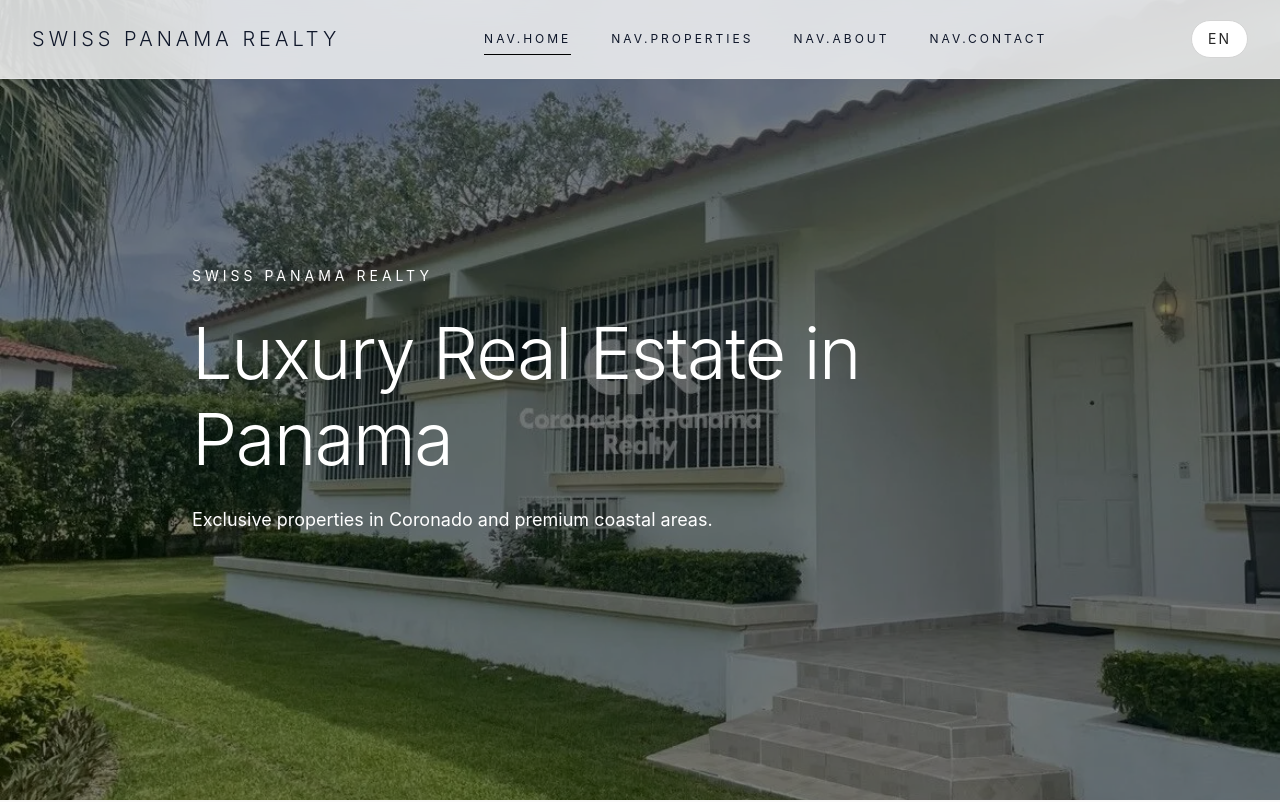
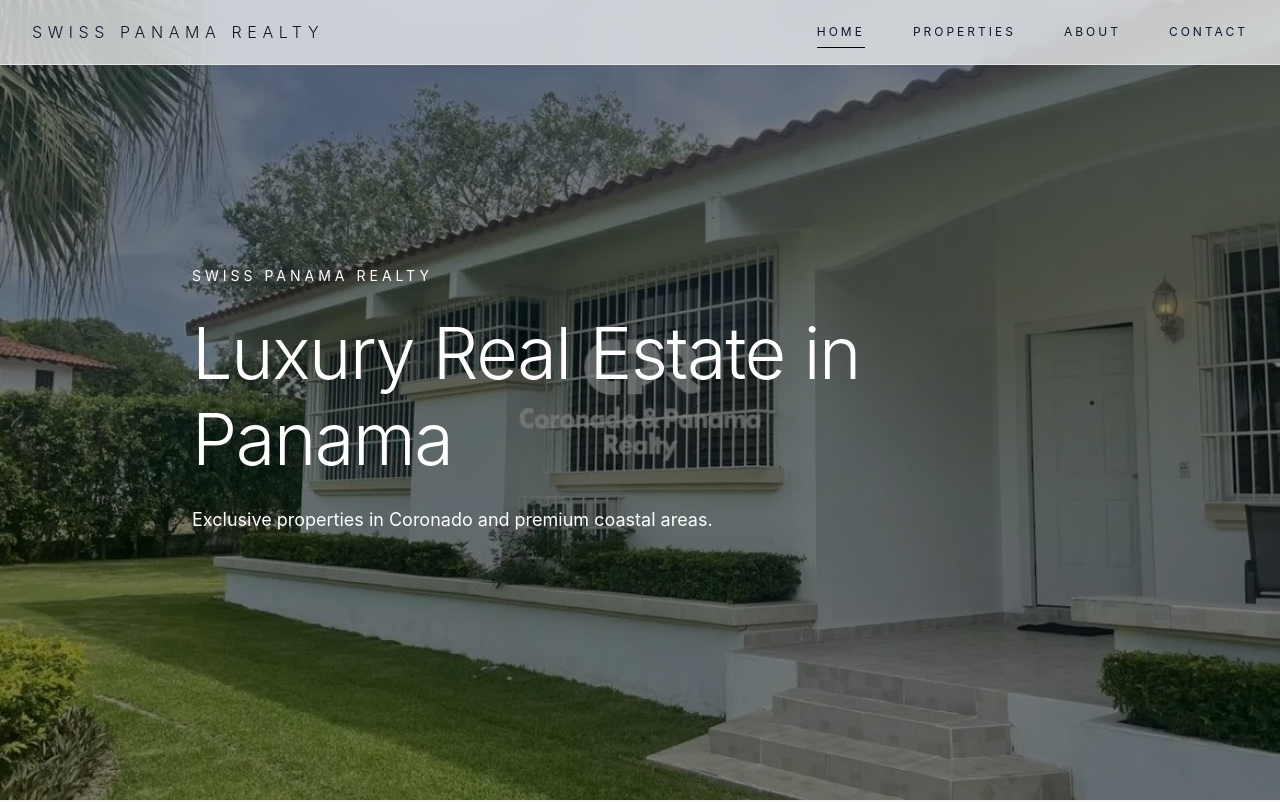
Before and after one commit to vixaontheblock/SwissRealty, a React (Vite) app: page / in a window 1280 px wide. Shown: the top 802 px of the page. Built offline with nearby package versions, Linux system fonts and the light colour scheme.

Commit message:
Archivos nuevos

```diff
--- a/src/components/layout/Navbar.jsx
+++ b/src/components/layout/Navbar.jsx
@@ -1,98 +1,94 @@
 import { Link, useLocation } from "react-router-dom";
 import { useState } from "react";
-import { useTranslation } from "react-i18next";
-import LanguageSwitcher from "./LanguageSwitcher";
 
 function Navbar() {
   const location = useLocation();
-  const { t } = useTranslation();
   const [open, setOpen] = useState(false);
 
   const isActive = (path) => location.pathname === path;
 
-  const navItems = [
-    { path: "/", label: t("nav.home") },
-    { path: "/properties", label: t("nav.properties") },
-    { path: "/about", label: t("nav.about") },
-    { path: "/contact", label: t("nav.contact") },
+  const links = [
+    { to: "/", label: "Home" },
+    { to: "/properties", label: "Properties" },
+    { to: "/about", label: "About" },
+    { to: "/contact", label: "Contact" },
   ];
 
   return (
-    <nav className="fixed top-0 left-0 w-full z-50 bg-white/80 backdrop-blur-xl border-b border-neutral-200">
-      <div className="max-w-7xl mx-auto px-6 md:px-8 py-4 md:py-5 flex items-center justify-between">
+    <>
+      {/* TOP BAR */}
+      <header className="fixed top-0 left-0 w-full z-50">
+        <div className="backdrop-blur-xl bg-white/70 border-b border-neutral-200">
+
+          <div className="max-w-7xl mx-auto px-6 md:px-8 py-5 flex items-center justify-between">
 
             {/* BRAND */}
             <Link
               to="/"
-          className="text-lg md:text-xl tracking-[0.2em] font-light uppercase"
+              className="text-sm md:text-base tracking-[0.35em] uppercase font-light"
             >
               Swiss Panama Realty
             </Link>
 
-        {/* DESKTOP NAV */}
-        <div className="hidden md:flex items-center gap-10 text-xs uppercase tracking-[3px]">
-          {navItems.map((item) => (
+            {/* DESKTOP LINKS */}
+            <div className="hidden md:flex gap-12 text-xs tracking-[0.25em] uppercase">
+              {links.map((link) => (
                 <Link
-              key={item.path}
-              to={item.path}
+                  key={link.to}
+                  to={link.to}
                   className={`relative transition ${
-                isActive(item.path)
-                  ? "text-neutral-900"
-                  : "text-neutral-500"
+                    isActive(link.to)
+                      ? "text-black"
+                      : "text-neutral-400 hover:text-black"
                   }`}
                 >
-              {item.label}
+                  {link.label}
 
                   <span
                     className={`absolute left-0 -bottom-2 h-[1px] bg-black transition-all ${
-                  isActive(item.path) ? "w-full" : "w-0"
+                      isActive(link.to) ? "w-full" : "w-0"
                     }`}
                   />
                 </Link>
               ))}
             </div>
 
-        {/* RIGHT SIDE */}
-        <div className="flex items-center gap-3">
-
-          {/* LANGUAGE (desktop + mobile) */}
-          <LanguageSwitcher />
-
             {/* MOBILE BUTTON */}
             <button
-            className="md:hidden flex flex-col gap-1"
               onClick={() => setOpen(!open)}
+              className="md:hidden flex flex-col gap-[5px]"
             >
-            <span className="w-5 h-[1px] bg-black"></span>
-            <span className="w-5 h-[1px] bg-black"></span>
-            <span className="w-5 h-[1px] bg-black"></span>
+              <span className="w-6 h-[1px] bg-black"></span>
+              <span className="w-6 h-[1px] bg-black"></span>
+              <span className="w-6 h-[1px] bg-black"></span>
             </button>
 
           </div>
         </div>
+      </header>
 
-      {/* MOBILE MENU */}
+      {/* MOBILE PANEL */}
       {open && (
-        <div className="md:hidden bg-white border-t border-neutral-200 px-6 py-6 space-y-6">
+        <div className="fixed inset-0 z-40 bg-white flex flex-col justify-center items-center gap-10">
 
-          {navItems.map((item) => (
+          {links.map((link) => (
             <Link
-              key={item.path}
-              to={item.path}
+              key={link.to}
+              to={link.to}
               onClick={() => setOpen(false)}
-              className={`block text-sm uppercase tracking-[2px] ${
-                isActive(item.path)
+              className={`text-lg tracking-[0.25em] uppercase ${
+                isActive(link.to)
                   ? "text-black"
-                  : "text-neutral-500"
+                  : "text-neutral-400"
               }`}
             >
-              {item.label}
+              {link.label}
             </Link>
           ))}
 
         </div>
       )}
-    </nav>
+    </>
   );
 }
 
```
Lines whose indentation alone changed are shown as unchanged.
